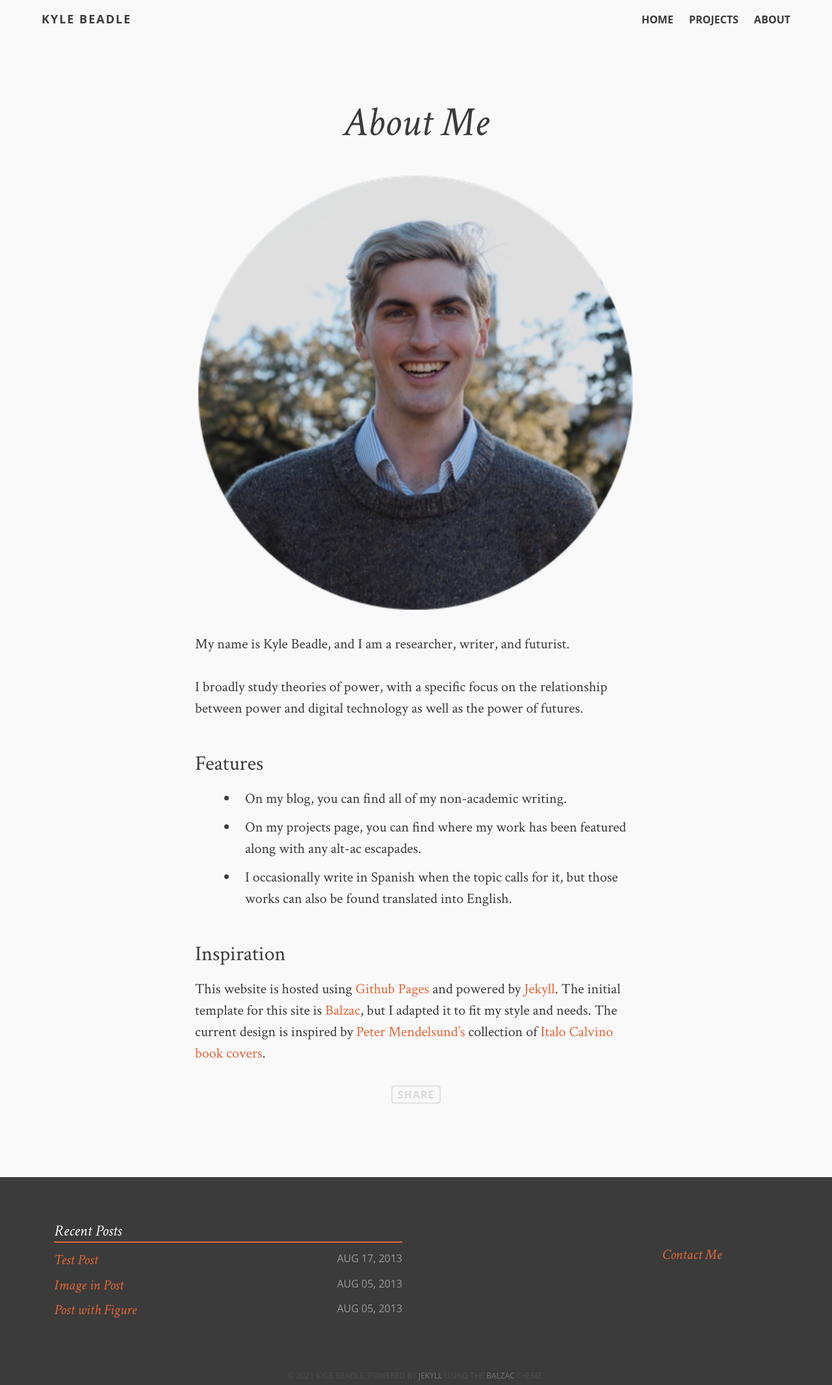
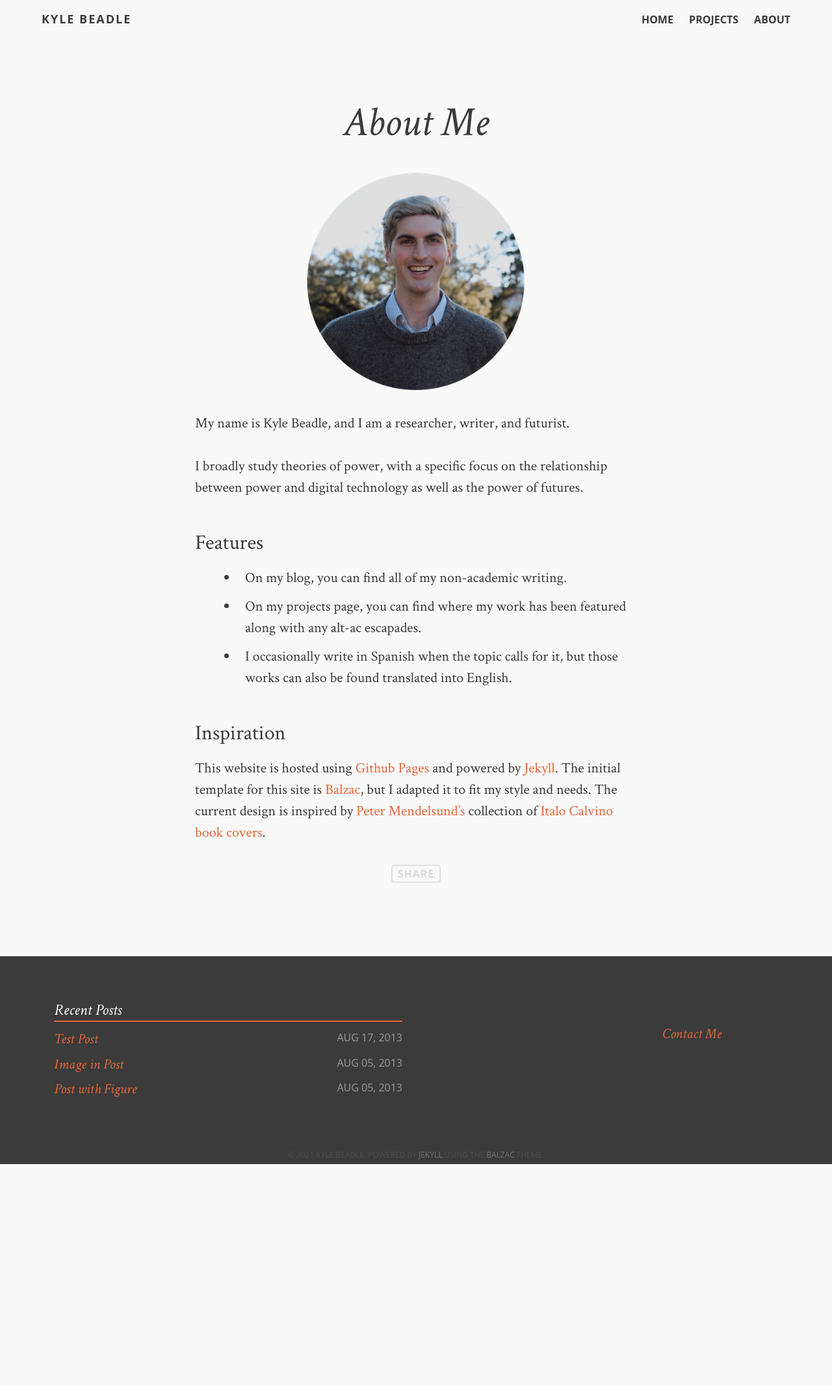
Before and after one commit to kbeadl/blog, a Jekyll site: the page built from index.md, in a window 1280 px wide. Shown: the whole page at 65% size. Built offline with Jekyll 4.4.1, drawn with Linux system fonts in a browser that asks for light colours; comment, search, counter and statistics services are not loaded; after the commit the page ends 1792 px from its top, so only the background shows below that.

Commit message:
Update index.md

```diff
--- a/index.md
+++ b/index.md
@@ -5,7 +5,7 @@ title: About Me
 description:
 tags: [about, Jekyll, theme, responsive]
 ---
-![Drawing A]({{ site.url }}/images/portrait.png)
+<img src="/images/portrait.png" style="width: 50%; height: 50%"/>
 
 My name is Kyle Beadle, and I am a researcher, writer, and futurist.
 
```
